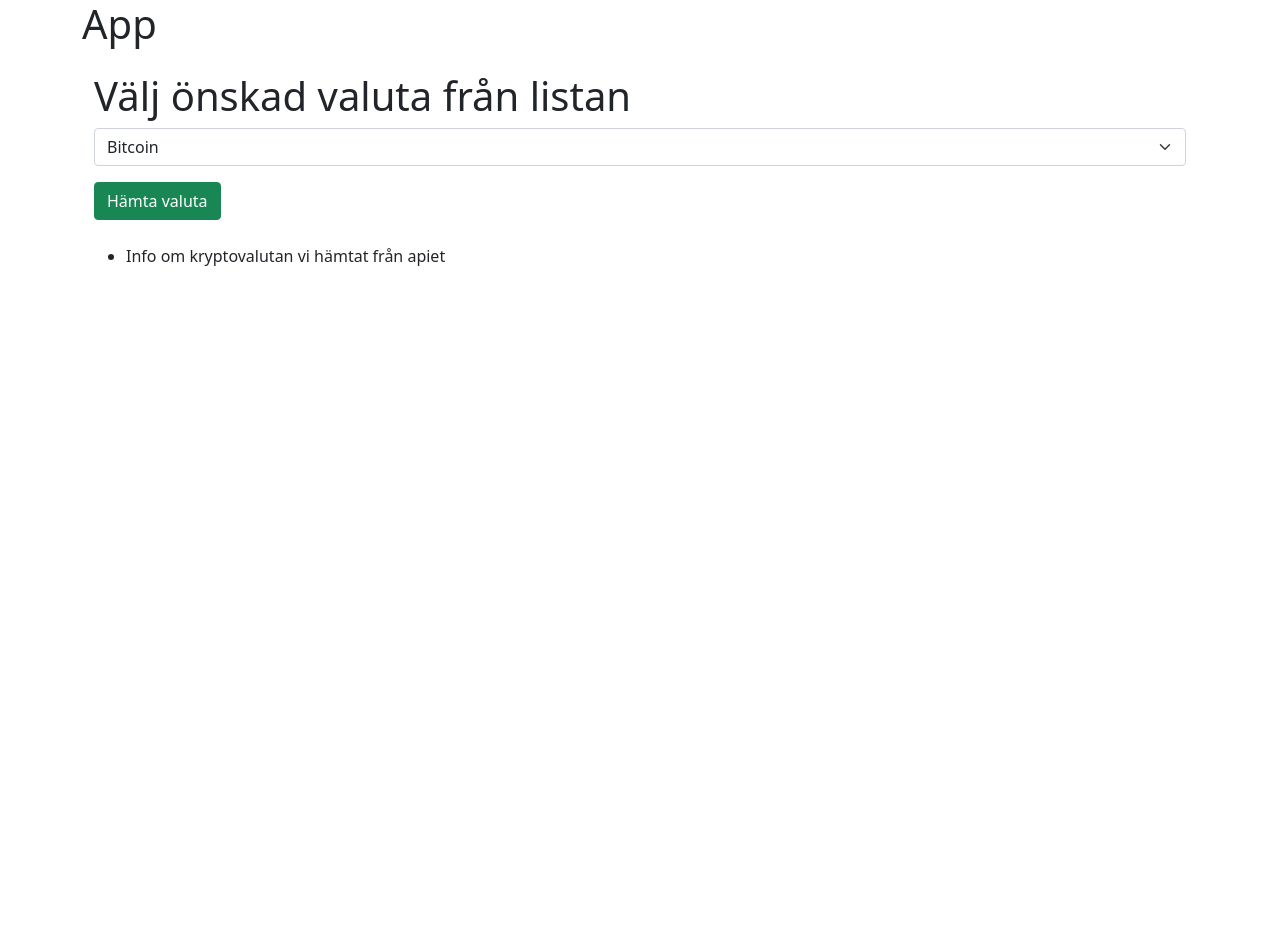
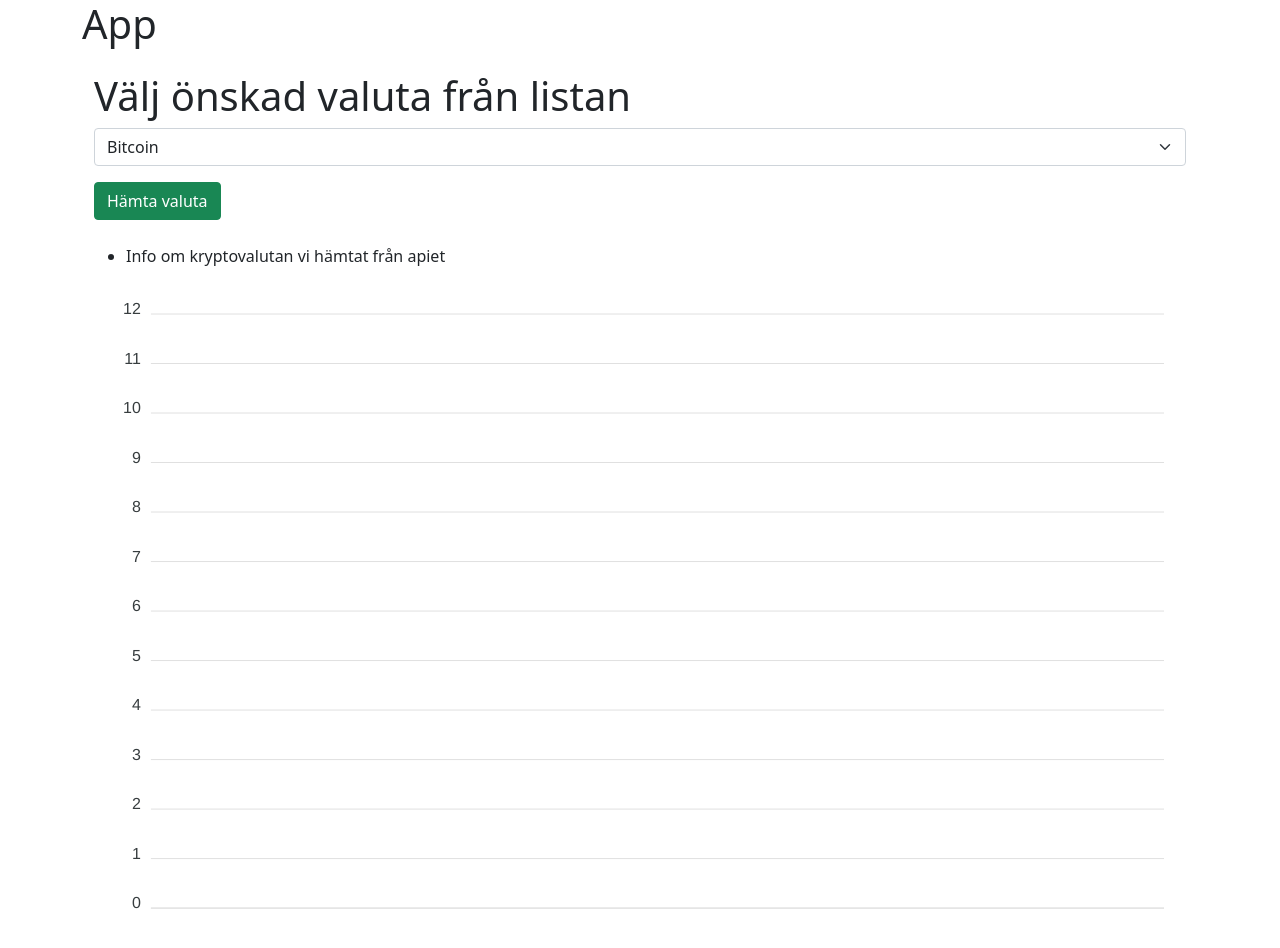
Before and after one commit to wiktorssonn/ProjektFPA, a React (Create React App) app in the folder projektfpa/: page / in a window 1280 px wide. Shown: the top 948 px of the page. Before the commit the page ends 800 px from the top, so only its background shows below. Built offline with nearby package versions, Linux system fonts and the light colour scheme.

Commit message:
Hämtat data från api och lagt i listor som sedan används för att visa data i graf för vald valuta

```diff
--- a/projektfpa/src/ApiCall.js
+++ b/projektfpa/src/ApiCall.js
@@ -1,24 +1,47 @@
-import React, {useState, useEffect} from 'react'
+import React from 'react'
 import axios from 'axios';
 
 export default function ApiCall(props) {
-    // API CALLLLLLLLL
-    var apiKey = 'coinrankingb864e0cf9a96fe2d2bc403cad1e2be110652e102bd50c693'
-
-    const [posts, setPosts] = useState([])
 
     function FetchCrypto() {
+        // Nollställer listorna vid nytt anrop
+        props.chartData.length = 0;
+        props.categoryData.length = 0;
+
         // Variabel för vald kryptovaluta i select-listan
         const selectRef = props.selectRef.current.value;
 
         // URL till api:et
-        const  baseUrl = 'https://api.coincap.io/v2/assets/' + selectRef.toLowerCase();
+        const graphData = 'https://api.coincap.io/v2/assets/' + selectRef.toLowerCase() + '/history?interval=d1';
+
+        const cryptoData = 'https://api.coincap.io/v2/assets/' + selectRef.toLowerCase();
 
         // API-requesten
-        axios.get(baseUrl
-        )
+        axios.get(graphData)
+
         .then(function (response) {
             console.log(response);
+
+            const cryptoArray = response.data.data
+            // Längden på datan i response
+            let cryptoLength = cryptoArray.length;
+            // Längden minus 31 för att hämta ut de senaste 30 dagarna
+            let days = cryptoLength - 31;
+
+            Object.keys(cryptoArray)
+                .forEach(function(index) {
+                    if (index > days) {
+                        props.chartData.push(cryptoArray[index]["priceUsd"].substring(0, 9));
+                        props.categoryData.push(cryptoArray[index]["date"].substring(0, 10));
+                    }
+            });
+            console.log(props.chartData);
+            console.log(props.categoryData);
+
+            // Sätter nytt state efter att listorna uppdaterats
+            props.setChartData([...props.chartData]);
+            props.setCategoryData([...props.categoryData]);
+
         })
         .catch(function (error) {
             console.log(error);
--- a/projektfpa/src/App.js
+++ b/projektfpa/src/App.js
@@ -1,13 +1,12 @@
 import react from 'react';
-import Crypto from './Crypto';
-// import Chart from "react-apexcharts";
+import CryptoForm from './CryptoForm';
 
 function App() {
   return (
     <div className="container">
       <h1>App</h1>
 
-      <Crypto />
+      <CryptoForm />
     </div>
   );
 }
--- a/projektfpa/src/Crypto.js
+++ b/projektfpa/src/CryptoForm.js
@@ -1,7 +1,11 @@
-import React, {useRef} from 'react';
+import React, {useState, useRef} from 'react';
 import ApiCall from './ApiCall';
+import DisplayChart from './DisplayChart'
 
-export default function Crypto() {
+export default function CryptoForm() {
+
+    const [chartData, setChartData] = useState([]); //x axeln
+    const [categoryData, setCategoryData] = useState([]); // y axeln
 
     // Variabel för att få ut valda kryptovaluta
     const selectRef = useRef();
@@ -18,7 +22,9 @@ export default function Crypto() {
                 </select>
             </form>
 
-            <ApiCall selectRef={selectRef}/>
+            <ApiCall selectRef={selectRef} chartData={chartData} setChartData={setChartData} categoryData={categoryData} setCategoryData={setCategoryData} />
+
+            <DisplayChart chartData={chartData} categoryData={categoryData} />
         </div>
     )
 }
--- /dev/null
+++ b/projektfpa/src/DisplayChart.js
@@ -0,0 +1,53 @@
+import React from 'react'
+import Chart from "react-apexcharts";
+
+
+export default function DisplayChart(props) {
+
+    let state = {
+        options: {
+          chart: {
+            id: "linear",
+            toolbar: {
+                tools: {
+                    download: false,
+                    reset: false
+                }
+            }
+          },
+          xaxis: {
+            categories: props.categoryData,
+            labels: {
+                style: {
+                    fontSize: '0.8rem'
+                }
+            }
+          },
+          yaxis: {
+            decimalsInFloat: 2,
+            labels: {
+                style: {
+                    fontSize: '1rem'
+                }
+            }
+          }
+        },
+        series: [
+          {
+            name: "Valuta",
+            data: props.chartData
+          }
+        ]
+      };
+
+    return (
+        <div className="container">
+            <Chart
+                options={state.options}
+                series={state.series}
+                type="line"
+                width="100%"
+            />
+        </div>
+    );
+}
```
